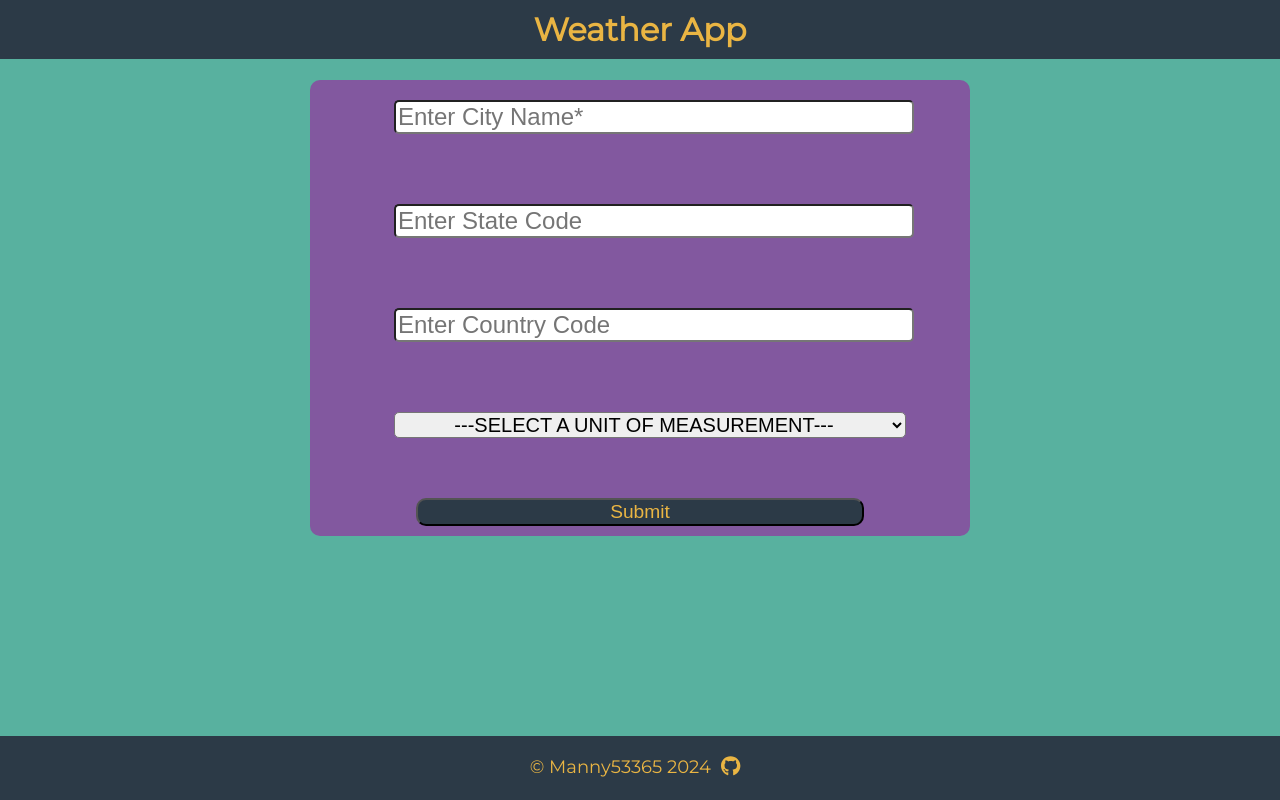
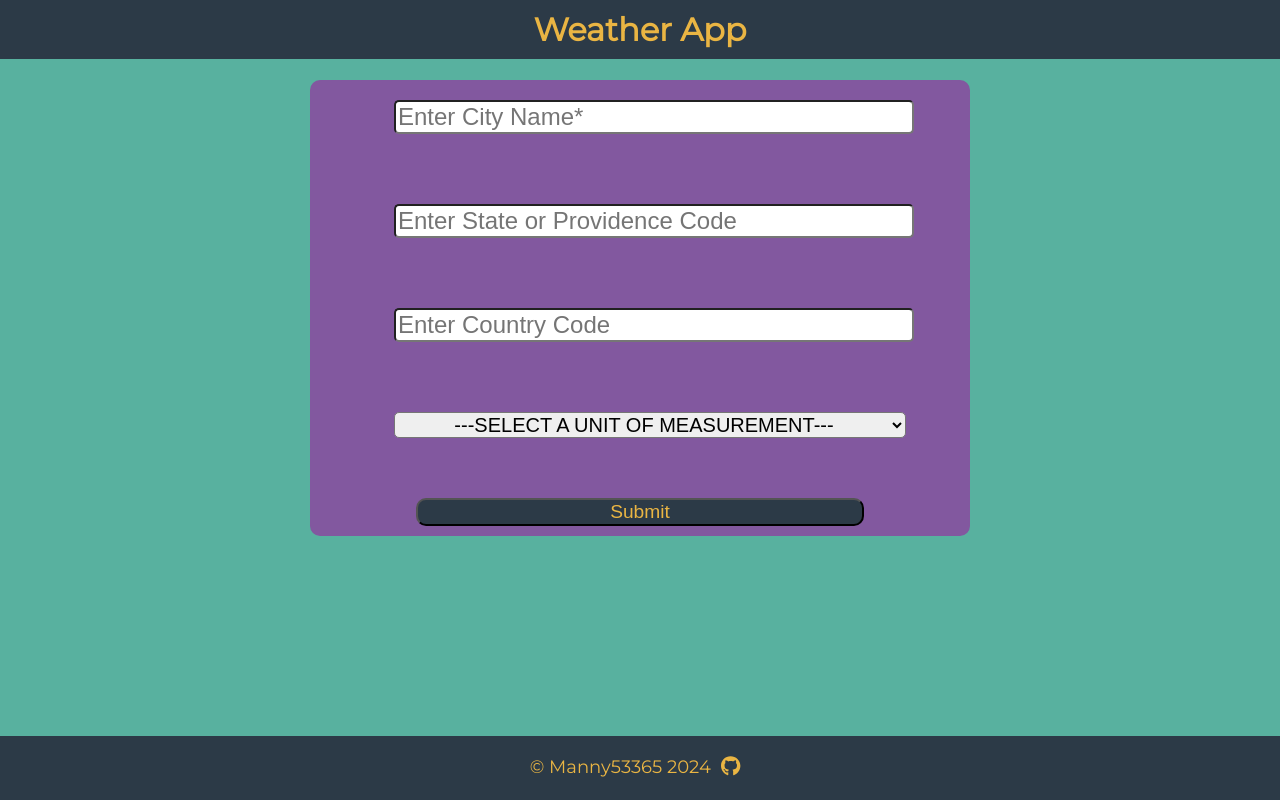
Before and after one commit to manny53365/weather-app-reactjs, a React (Create React App) app: page / in a window 1280 px wide. Built offline with nearby package versions, Linux system fonts and the light colour scheme.

Commit message:
updated the state input field to allow for providence entry

```diff
--- a/src/home/Home.jsx
+++ b/src/home/Home.jsx
@@ -41,7 +41,7 @@ export default function Home() {
                     <input type="text" placeholder='Enter City Name*' required onChange={event => setCity(event.target.value)} value={city}/>
                 </label>
                 <label>
-                    <input type="text" placeholder='Enter State Code' onChange={event => setState(event.target.value)} value={state} />
+                    <input type="text" placeholder='Enter State or Providence Code' onChange={event => setState(event.target.value)} value={state} />
                 </label>
                 <label>
                     <input type="text" placeholder='Enter Country Code' onChange={event => setCountryCode(event.target.value)} value={countryCode} />
```
